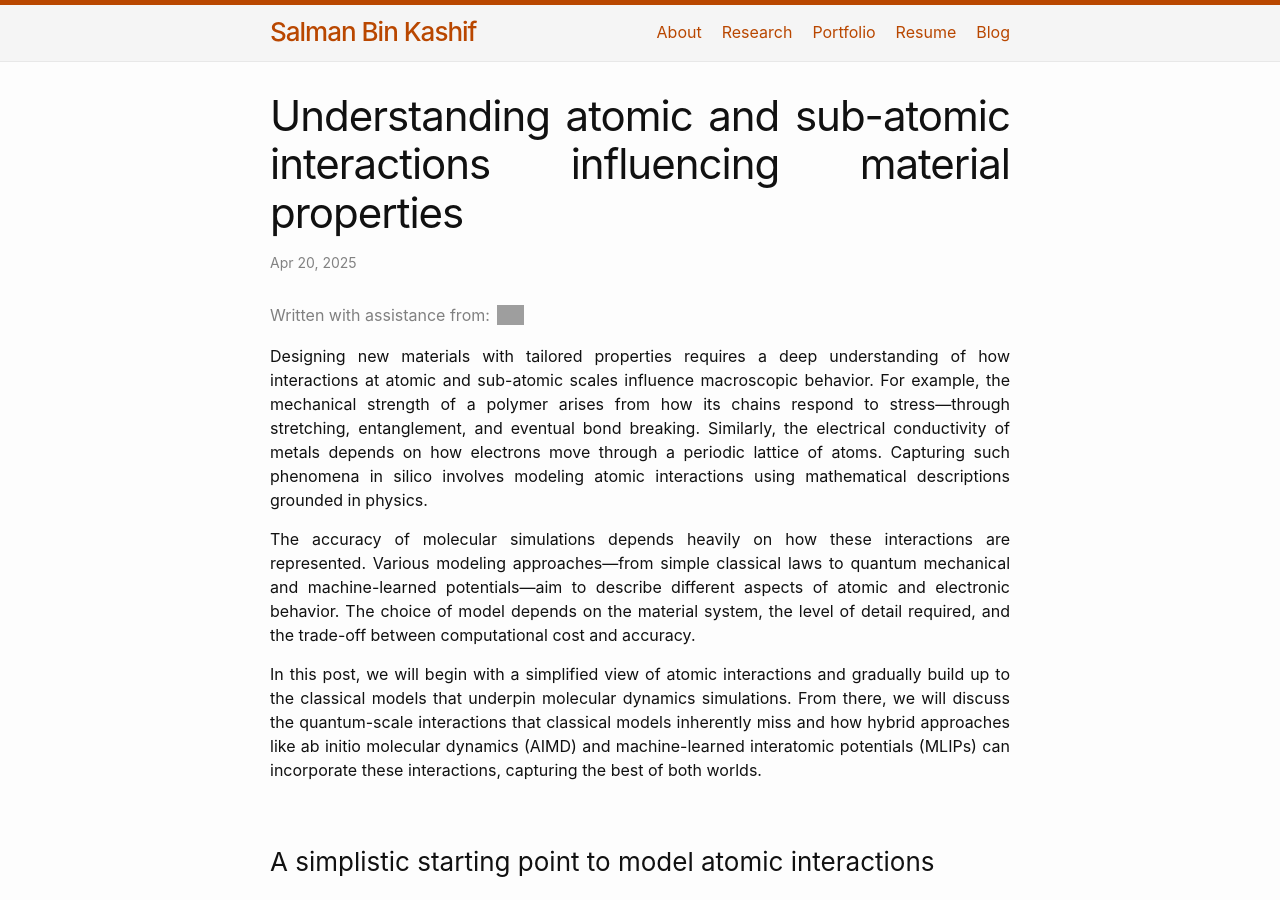
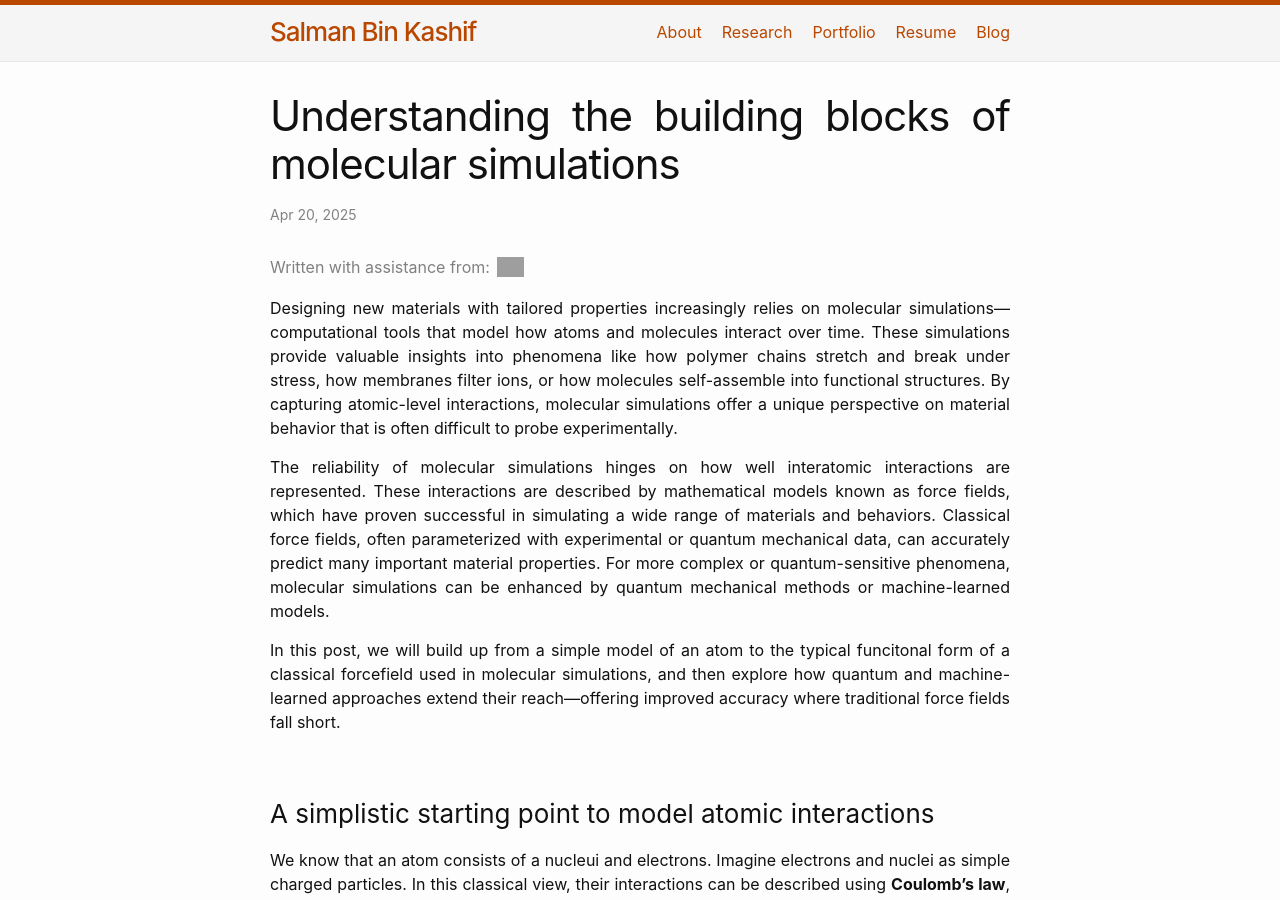
Before and after one commit to sbkashif/sbkashif.github.io, a Jekyll site: the page built from _posts/2025-04-20-which_model_do_what.md, in a window 1280 px wide and 900 px high. Built offline with Jekyll 4.4.1, drawn with Linux system fonts in a browser that asks for light colours; some of the changed text lies outside the part shown; grey boxes are pictures that could not be loaded.

Commit message:
revise `which model do what`

```diff
--- a/_posts/2025-04-20-which_model_do_what.md
+++ b/_posts/2025-04-20-which_model_do_what.md
@@ -1,6 +1,6 @@
 ---
 layout: post
-title: 'Understanding atomic and sub-atomic interactions influencing material properties'
+title: 'Understanding the building blocks of molecular simulations'
 permalink: /blog/:year/:month/:day/:title/
 tags: [molecular dynamics, dft, machine learning, quantum mechanics, force fields]
 usemathjax: true
@@ -9,12 +9,12 @@ ai_assistants:
     url: https://chatgpt.com/share/680195d7-86f0-8006-95a2-5c36358798ca
 ---
 
-Designing new materials with tailored properties requires a deep understanding of how interactions at atomic and sub-atomic scales influence macroscopic behavior. For example, the mechanical strength of a polymer arises from how its chains respond to stress—through stretching, entanglement, and eventual bond breaking. Similarly, the electrical conductivity of metals depends on how electrons move through a periodic lattice of atoms. Capturing such phenomena in silico involves modeling atomic interactions using mathematical descriptions grounded in physics.
+Designing new materials with tailored properties increasingly relies on molecular simulations—computational tools that model how atoms and molecules interact over time. These simulations provide valuable insights into phenomena like how polymer chains stretch and break under stress, how membranes filter ions, or how molecules self-assemble into functional structures. By capturing atomic-level interactions, molecular simulations offer a unique perspective on material behavior that is often difficult to probe experimentally.
 
 <!--more-->
-The accuracy of molecular simulations depends heavily on how these interactions are represented. Various modeling approaches—from simple classical laws to quantum mechanical and machine-learned potentials—aim to describe different aspects of atomic and electronic behavior. The choice of model depends on the material system, the level of detail required, and the trade-off between computational cost and accuracy.
+The reliability of molecular simulations hinges on how well interatomic interactions are represented. These interactions are described by mathematical models known as force fields, which have proven successful in simulating a wide range of materials and behaviors. Classical force fields, often parameterized with experimental or quantum mechanical data, can accurately predict many important material properties. For more complex or quantum-sensitive phenomena, molecular simulations can be enhanced by quantum mechanical methods or machine-learned models.
 
-In this post, we will begin with a simplified view of atomic interactions and gradually build up to the classical models that underpin molecular dynamics simulations. From there, we will discuss the quantum-scale interactions that classical models inherently miss and how hybrid approaches like ab initio molecular dynamics (AIMD) and machine-learned interatomic potentials (MLIPs) can incorporate these interactions, capturing the best of both worlds.
+In this post, we will build up from a simple model of an atom to the typical funcitonal form of a classical forcefield used in molecular simulations, and then explore how quantum and machine-learned approaches extend their reach—offering improved accuracy where traditional force fields fall short.
 
 ### A simplistic starting point to model atomic interactions
 We know that an atom consists of a nucleui and electrons. Imagine electrons and nuclei as simple charged particles. In this classical view, their interactions can be described using **Coulomb’s law**, which quantifies the force between two point charges:
@@ -141,7 +141,7 @@ However, AIMD is computationally expensive and scales poorly with system size. I
 
 ###  Machine-Learned Potentials: A New Frontier
 
-**MLIPs** (Machine-Learned Interatomic Potentials) have recently emerged as a promising avenue to overcome speed limilatins while mainting quantum accuracy. Assuming neural networks to be a universal approximator, MLIPs can be trained on quantum mechanical data (e.g., DFT or AIMD) to learn the underlying energetics of a system without needing to come up with a functional form for a forcefield.
+**MLIPs** (Machine-Learned Interatomic Potentials) have recently emerged as a promising avenue to reduce the speed-accuracy tradeoff of molecular simulations. Assuming a neural network to be a universal approximator, MLIPs can be trained on quantum mechanical data (e.g., DFT or AIMD) to learn the underlying energetics of a system without needing to come up with a functional form for a forcefield.
 
 MLIPs can be orders of magnitude faster than AIMD while maintaining comparable accuracy. They can also be trained on large datasets, allowing them to generalize to new configurations and systems. This makes them a powerful tool for simulating complex materials and chemical processes.
 
```
Also changed, not shown: other parts of _posts/2025-04-20-which_model_do_what.md (+1 -1 lines).
